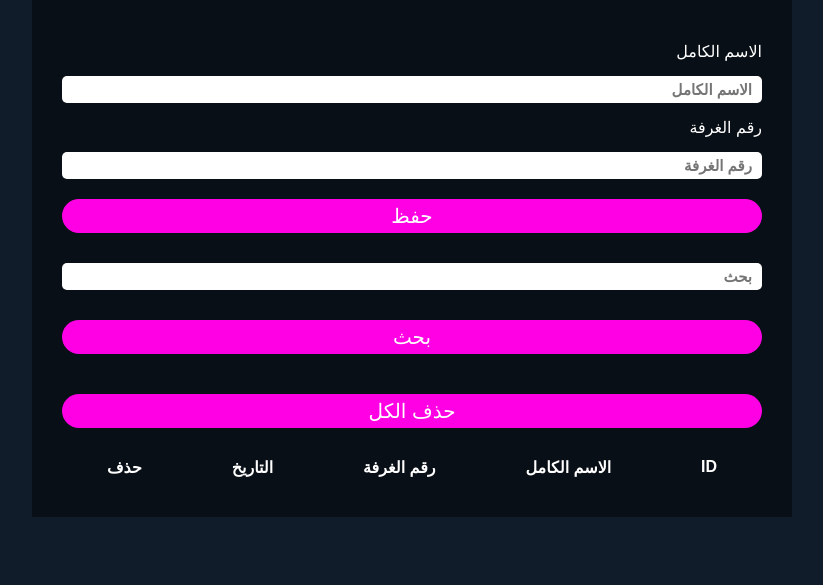
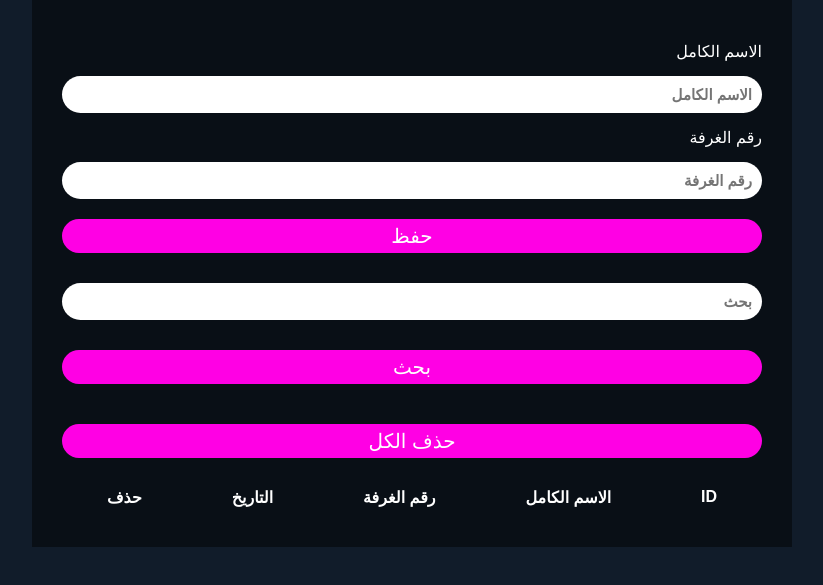
Before and after one commit to Mohammad-Kaddur/Managment-System, a plain HTML site: page index.html in a window 1280 px wide. Shown: the part 91-676 px from the top of the page, without its empty margins (228-1051 px from the left). Drawn offline with Linux system fonts and the light colour scheme.

Commit message:
Update info.css

```diff
--- a/CSS/info.css
+++ b/CSS/info.css
@@ -43,10 +43,10 @@ body {
 .container .input form input {
     border: none;
     outline: none;
-    padding: 5px 10px;
+    padding: 10px;
     font-size: 15px;
     font-weight: 600;
-    border-radius: 5px;
+    border-radius: 25px;
 }
 
 .container .input form label {
@@ -85,10 +85,10 @@ body {
 .container .search>form input {
     border: none;
     outline: none;
-    padding: 5px 10px;
+    padding: 10px;
     font-size: 15px;
     font-weight: 600;
-    border-radius: 5px;
+    border-radius: 25px;
 }
 
 .container .search #searchData {
```
